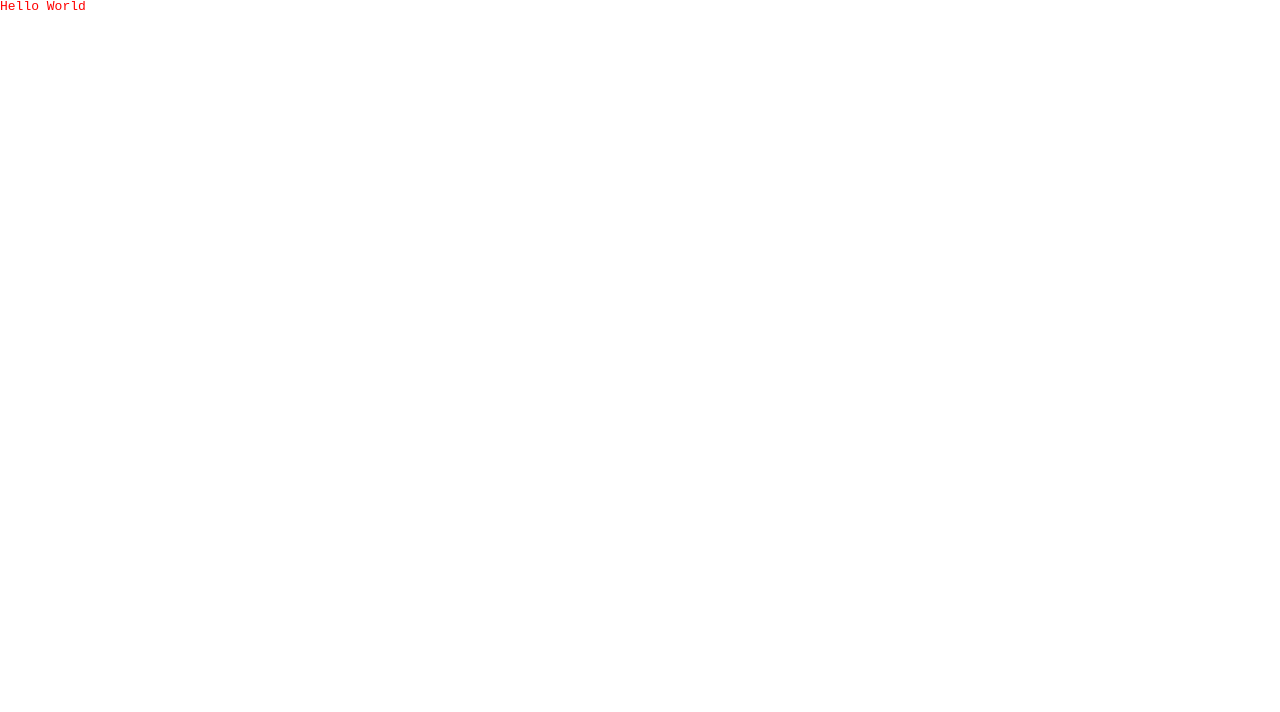
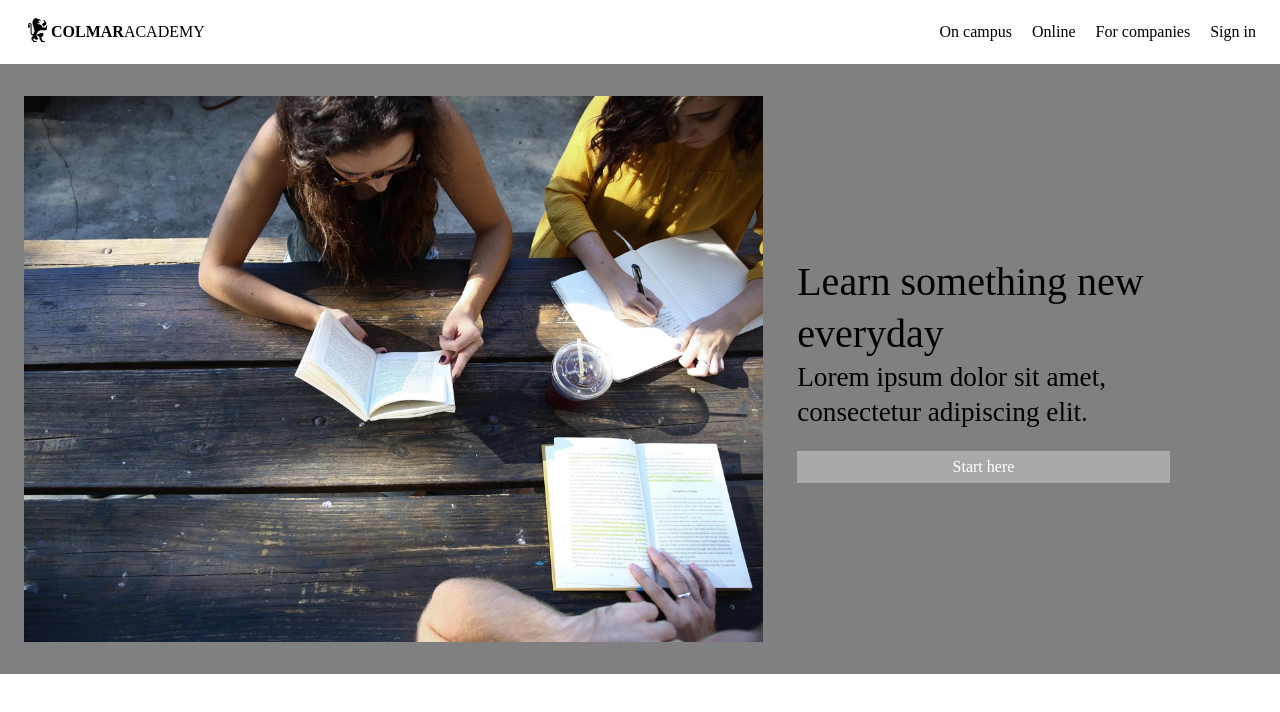
Before and after one commit to shonamaz/colmar_academy, a plain HTML site: page index.html in a window 1280 px wide. Drawn offline with Linux system fonts and the light colour scheme.

Commit message:
Add header and banner

```diff
--- a/index.html
+++ b/index.html
@@ -7,6 +7,50 @@
     <link rel="stylesheet" type="text/css" href="./resources/css/style.css">
   </head>
   <body>
-<h1>Hello World</h1>
+
+<!-- Header bar -->
+  <header>
+    <div class="logo">
+      <img src="./resources/images/ic-logo.svg" alt="Colmar Academy logo">
+      <div id="title">
+      <span class="bold">Colmar</span><span>Academy</span>
+      </div>
+    </div>
+
+
+<!-- Navigation -->
+    <nav id="desktop-menu">
+      <ul>
+        <li>On campus</li>
+        <li>Online</li>
+        <li>For companies</li>
+        <li>Sign in</li>
+      </ul>
+    </nav>
+
+<!-- Mobile menu
+    <nav id="mobile-menu">
+
+    </nav>
+
+    bar-->
+
+
+  </header>
+
+<!-- Banner -->
+
+  <div class="banner">
+    <img src="./resources/images/banner.jpg" alt="Women studying at table">
+    <div class="banner-text">
+      <h1>Learn something new everyday</h1>
+      <h2>Lorem ipsum dolor sit amet, consectetur adipiscing elit.</h2>
+      <a href="#"><div class="btn"><h3>Start here</h3></div>
+</a>
+
+    </div>
+  </div>
+
+
   </body>
 </html>
--- a/resources/css/style.css
+++ b/resources/css/style.css
@@ -2,11 +2,103 @@
 /* Universal elements */
 
 html {
+  font-size: 16px;
+}
+
+.bold {
+  font-weight: bold;
+}
+
+h1 {
+  font-size: 2.5em;
+  line-height: 1.3;
+}
+
+h2 {
+  font-size: 1.7em;
+  line-height: 1.3;
+}
+
+h3 {
+  font-size: 1em;
+}
+
+h1 h2 h3 {
+  color: darkgrey;
+}
+
+
+h4 {
+  color: lightgrey;
+  font-size: 0.9em;
+}
+
+
+/* Header elements */
+
+header {
+  background-color: white;
+  width: auto;
+  height: 64px;
+  padding: 0 24px;
+  display: flex;
+  justify-content: space-between;
+  align-items: center;
 
 }
 
+.logo {
+  display: flex;
+  align-items: center;
+}
 
-h1 {
-  font-family: monospace;
-  color: red;
+.logo img {
+  height: 32px;
 }
+
+#title {
+  text-transform: uppercase;
+}
+
+
+nav li {
+  display: inline;
+  padding-left: 16px;
+}
+
+/* Banner elements */
+
+.banner {
+  background-color: grey;
+  padding: 32px 24px;
+  display: flex;
+  align-items: center;
+}
+
+.banner img {
+  width: 60%;
+  height: auto;
+  padding-right: 34px;
+}
+
+.banner-text {
+  margin-right: 7%;
+}
+
+.banner-text h1 h2 {
+padding-bottom: 50px;
+}
+
+.banner-text a {
+  color: white;
+  text-decoration: none;
+}
+
+.btn {
+  background-color: darkgrey;
+  text-align: center;
+  color: white;
+  padding: 8px 0;
+  margin-top: 20px;
+
+}
```
Also changed, not shown: 1 other file.
